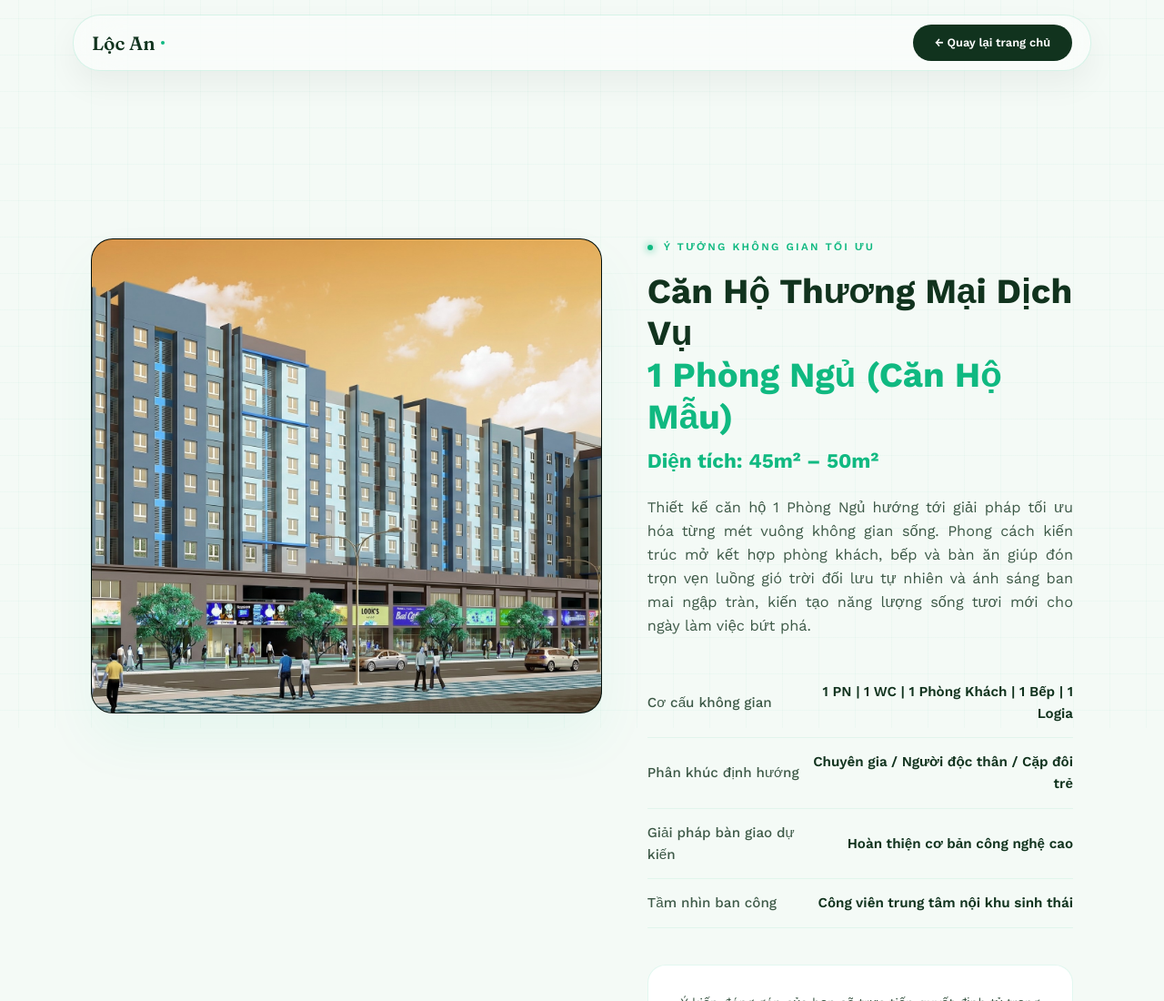
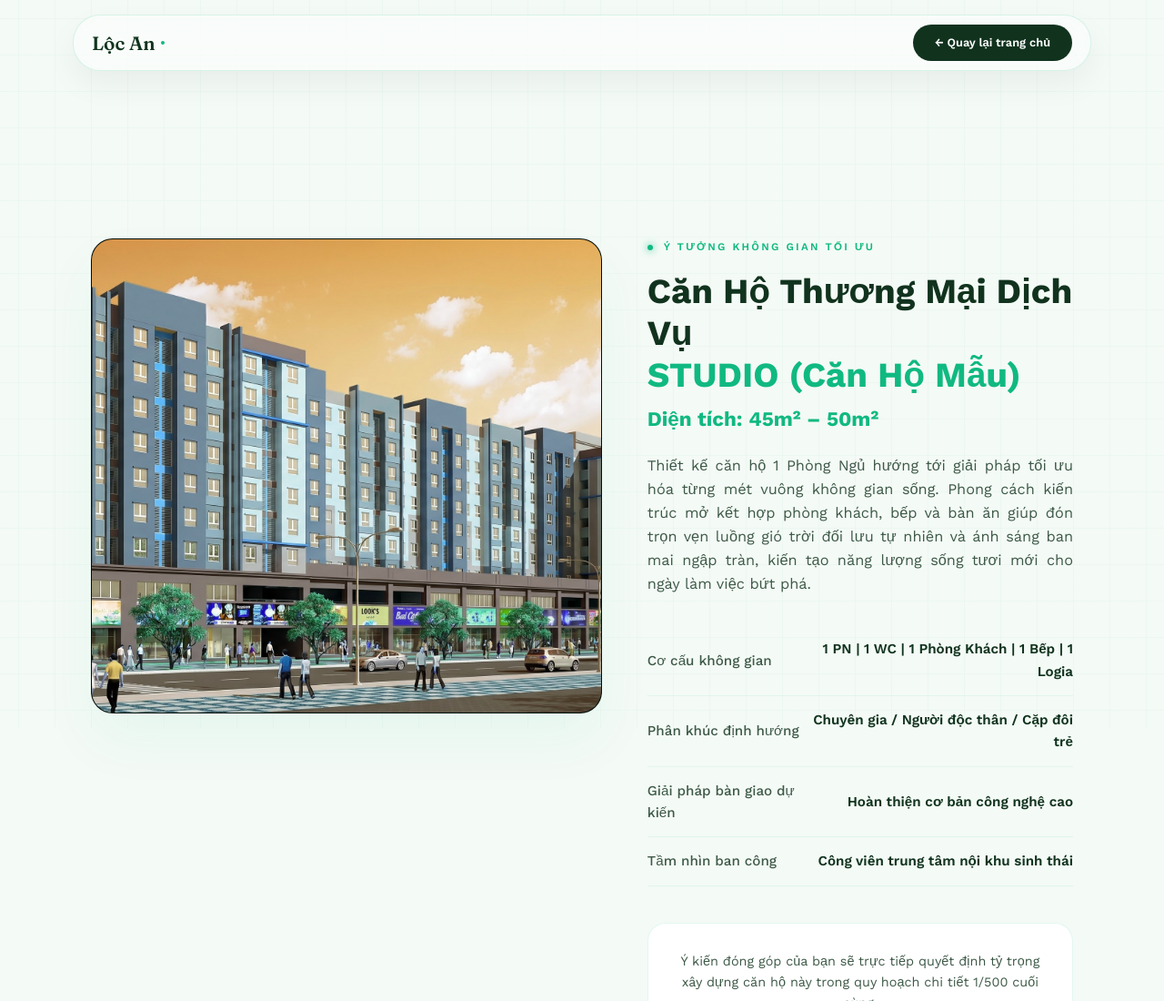
Before and after one commit to trongtrand2d-rgb/landingpage-locan, a plain HTML site: page index1.html in a window 1280 px wide. Shown: the top 1100 px of the page at 91% size. Drawn offline with nearby package versions, Linux system fonts and the light colour scheme.

Commit message:
Update index1.html

```diff
--- a/index1.html
+++ b/index1.html
@@ -136,7 +136,7 @@
     <!-- KHỐI THÔNG TIN CHI TIẾT CĂN HỘ -->
     <div class="info-side">
       <div class="eyebrow">Ý tưởng không gian tối ưu</div>
-      <h1>Căn Hộ Thương Mại Dịch Vụ <br><span style="color:var(--clay)">1 Phòng Ngủ (Căn Hộ Mẫu)</span></h1>
+      <h1>Căn Hộ Thương Mại Dịch Vụ <br><span style="color:var(--clay)">STUDIO (Căn Hộ Mẫu)</span></h1>
       <div class="price-tag">Diện tích: 45m² – 50m²</div>
       <p class="desc">Thiết kế căn hộ 1 Phòng Ngủ hướng tới giải pháp tối ưu hóa từng mét vuông không gian sống. Phong cách kiến trúc mở kết hợp phòng khách, bếp và bàn ăn giúp đón trọn vẹn luồng gió trời đối lưu tự nhiên và ánh sáng ban mai ngập tràn, kiến tạo năng lượng sống tươi mới cho ngày làm việc bứt phá.</p>
 
```
